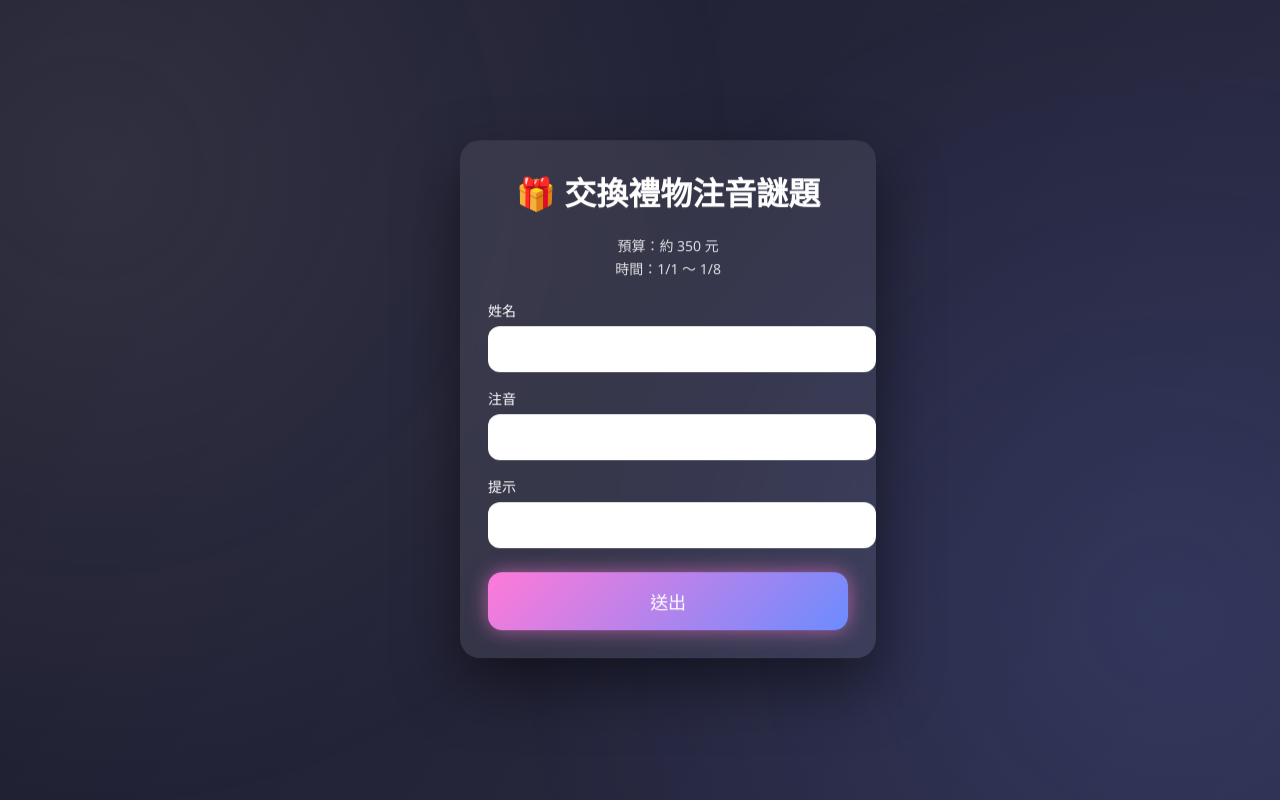
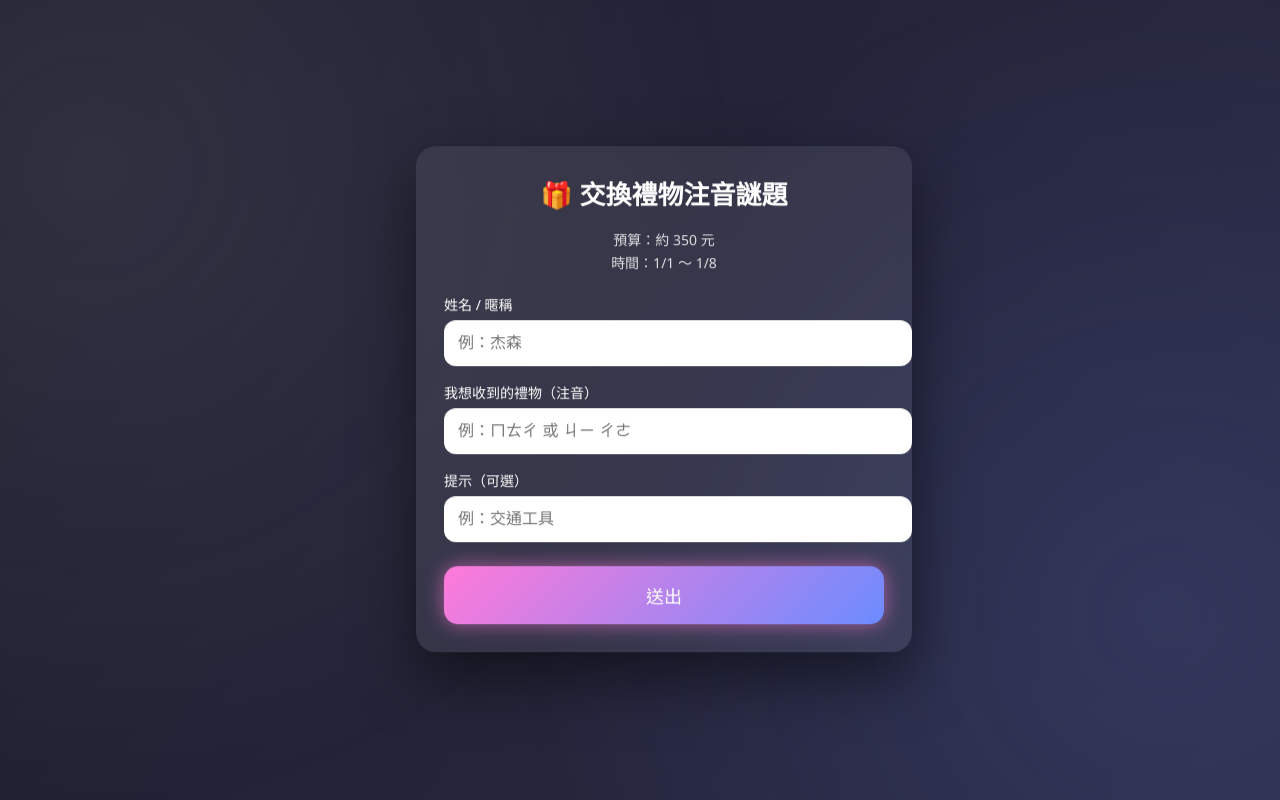
Before and after one commit to book31014-cmd/The-gift-of-statistics, a Flask app: page / in a window 1280 px wide. Run offline with Flask 3, Linux system fonts and the light colour scheme.

Commit message:
Update index.html

```diff
--- a/gift_form/templates/index.html
+++ b/gift_form/templates/index.html
@@ -63,7 +63,11 @@
       to { opacity: 1; transform: translateY(0) scale(1); }
     }
 
-    h1 { text-align: center; margin-top: 0; }
+    h1 {
+      margin-top: 0;
+      text-align: center;
+      font-size: 26px;
+    }
 
     .info {
       text-align: center;
@@ -73,7 +77,11 @@
       line-height: 1.6;
     }
 
-    label { display: block; margin-top: 16px; font-size: 14px; }
+    label {
+      display: block;
+      margin-top: 16px;
+      font-size: 14px;
+    }
 
     input {
       width: 100%;
@@ -81,6 +89,7 @@
       padding: 14px;
       border-radius: 12px;
       border: none;
+      outline: none;
       font-size: 16px;
     }
 
@@ -148,50 +157,90 @@
 </head>
 
 <body>
+
   <div class="card-float">
+    <!-- 表單 -->
     <div class="card" id="formCard">
       <h1>🎁 交換禮物注音謎題</h1>
-      <div class="info">預算：約 350 元<br>時間：1/1 ～ 1/8</div>
+      <div class="info">
+        預算：約 350 元<br>
+        時間：1/1 ～ 1/8
+      </div>
 
-      <label>姓名<input id="name"></label>
-      <label>注音<input id="zhuyin"></label>
-      <label>提示<input id="hint"></label>
+      <label>姓名 / 暱稱
+        <input id="name" placeholder="例：杰森">
+      </label>
+
+      <label>我想收到的禮物（注音）
+        <input id="zhuyin" placeholder="例：ㄇㄊㄔ 或 ㄐㄧ ㄔㄜ">
+      </label>
+
+      <label>提示（可選）
+        <input id="hint" placeholder="例：交通工具">
+      </label>
+
       <button id="submitBtn">送出</button>
     </div>
 
+    <!-- 成功 -->
     <div class="card" id="successCard">
       <div class="gift">🎁</div>
       <h1>送出成功！</h1>
-      <p>祝你抽到神級禮物 ✨</p>
+      <p>你已加入交換禮物名單</p>
+      <p style="opacity:0.85;">祝你抽到神級禮物 ✨</p>
       <div class="confetti" id="confetti"></div>
     </div>
   </div>
+
+  <!-- 成功音效 -->
+  <audio id="successSound" preload="auto">
+    <source src="https://assets.mixkit.co/sfx/preview/mixkit-achievement-bell-600.mp3" type="audio/mpeg">
+  </audio>
 
   <script>
     const submitBtn = document.getElementById("submitBtn");
     const formCard = document.getElementById("formCard");
     const successCard = document.getElementById("successCard");
     const confetti = document.getElementById("confetti");
+    const successSound = document.getElementById("successSound");
 
     submitBtn.onclick = () => {
       formCard.style.display = "none";
       successCard.style.display = "block";
+
       explode();
+
+      // 音效
+      successSound.currentTime = 0;
+      successSound.play().catch(()=>{});
+
+      // 手機震動
+      if (navigator.vibrate) {
+        navigator.vibrate([80, 40, 120, 40, 200]);
+      }
+
+      // 鎖定提示
+      const lock = document.createElement("p");
+      lock.textContent = "🔒 謎題已鎖定，無法再修改";
+      lock.style.opacity = "0.85";
+      lock.style.marginTop = "12px";
+      successCard.appendChild(lock);
     };
 
     function explode() {
       const emojis = ["🎉","🎊","✨","💥","🎁","🌈","🔥","💖"];
       for (let i = 0; i < 36; i++) {
         const s = document.createElement("span");
-        s.textContent = emojis[Math.floor(Math.random()*emojis.length)];
+        s.textContent = emojis[Math.floor(Math.random() * emojis.length)];
         s.style.left = "50%";
         s.style.top = "40%";
-        s.style.setProperty("--x", `${(Math.random()-0.5)*420}px`);
-        s.style.setProperty("--y", `${(Math.random()-0.5)*360}px`);
+        s.style.setProperty("--x", `${(Math.random() - 0.5) * 420}px`);
+        s.style.setProperty("--y", `${(Math.random() - 0.5) * 360}px`);
         confetti.appendChild(s);
-        setTimeout(()=>s.remove(),1400);
+        setTimeout(() => s.remove(), 1400);
       }
     }
   </script>
+
 </body>
 </html>
```
